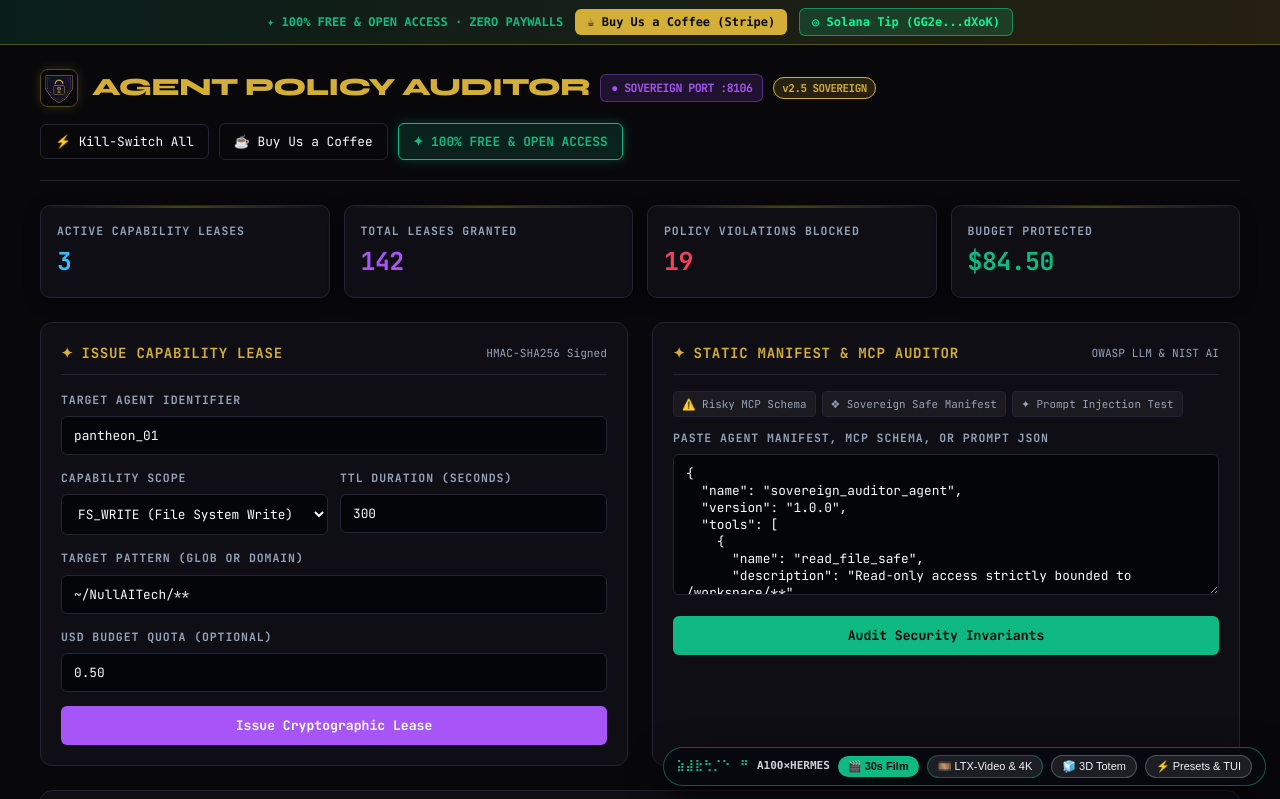
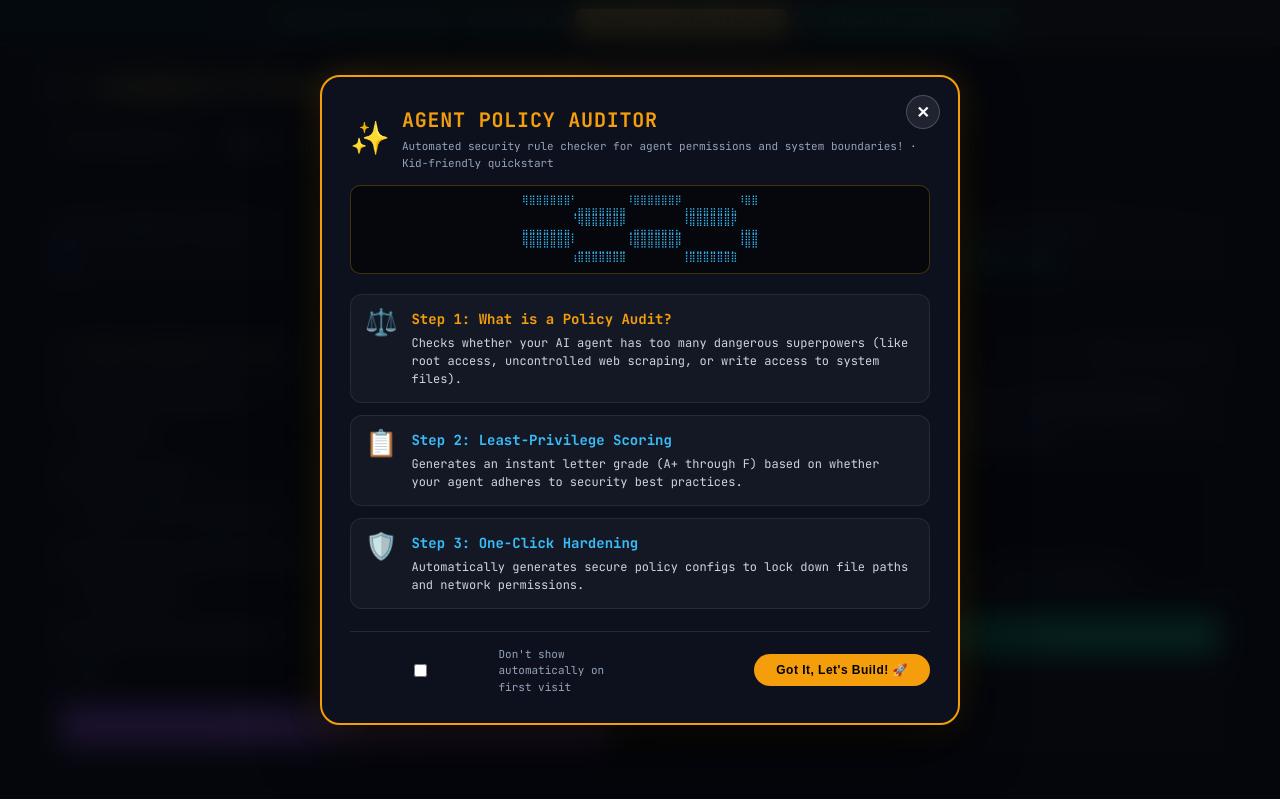
Before and after one commit to 1nc0gn30/agent-policy-auditor, a website: page public/index.html in a window 1280 px wide. Shown: the top 799 px of the page. Drawn offline with Linux system fonts and the light colour scheme.

Commit message:
feat: add kid-friendly tutorial modal with live Braille wave to agent-policy-auditor

```diff
--- a/public/index.html
+++ b/public/index.html
@@ -1380,5 +1380,21 @@
     });
   </script>
   <script src="/assets/sovereign-upgrade.js" defer></script>
+
+  <script src="/sovereign_tutorial.js"></script>
+  <script>
+    window.addEventListener("DOMContentLoaded", function() {
+      if (window.createSovereignTutorial) {
+        window.createSovereignTutorial({
+          toolId: "agent-policy-auditor",
+          toolName: "Agent Policy Auditor",
+          tagline: "Automated security rule checker for agent permissions and system boundaries!",
+          accentColor: "#F59E0B",
+          steps: [{"icon": "\u2696\ufe0f", "title": "What is a Policy Audit?", "desc": "Checks whether your AI agent has too many dangerous superpowers (like root access, uncontrolled web scraping, or write access to system files)."}, {"icon": "\ud83d\udccb", "title": "Least-Privilege Scoring", "desc": "Generates an instant letter grade (A+ through F) based on whether your agent adheres to security best practices."}, {"icon": "\ud83d\udee1\ufe0f", "title": "One-Click Hardening", "desc": "Automatically generates secure policy configs to lock down file paths and network permissions."}]
+        });
+      }
+    });
+  </script>
+
 </body>
 </html>
--- /dev/null
+++ b/public/sovereign_tutorial.js
@@ -0,0 +1,136 @@
+/**
+ * Sovereign Reusable Kid-Friendly Tutorial & Braille/ASCII Magic Engine
+ * Author: Neal Frazier Tech (@1nc0gn30) • NullAI Platform
+ */
+(function() {
+  if (window.__SOVEREIGN_TUTORIAL_ATTACHED__) return;
+  window.__SOVEREIGN_TUTORIAL_ATTACHED__ = true;
+
+  window.createSovereignTutorial = function(config) {
+    const {
+      toolId,
+      toolName,
+      tagline,
+      steps, // [{ icon, title, desc }]
+      accentColor = "#FFB800"
+    } = config;
+
+    // Check if modal already exists
+    if (document.getElementById(`sovTutorial-${toolId}`)) return;
+
+    // Remove any legacy floating A100 bar
+    const oldA100 = document.getElementById('zoth-sovereign-a100-bar');
+    if (oldA100) oldA100.remove();
+
+    // Create modal HTML
+    const modal = document.createElement('div');
+    modal.id = `sovTutorial-${toolId}`;
+    modal.style.cssText = 'display:none; position:fixed; inset:0; z-index:999999; background:rgba(4,6,12,0.85); backdrop-filter:blur(14px); align-items:center; justify-content:center; padding:18px; box-sizing:border-box;';
+
+    const stepsHtml = steps.map((s, idx) => `
+      <div style="display:flex; gap:14px; background:rgba(255,255,255,0.03); border:1px solid rgba(255,255,255,0.08); border-radius:12px; padding:14px; align-items:flex-start;">
+        <span style="font-size:26px; line-height:1;">${s.icon}</span>
+        <div>
+          <h4 style="margin:0 0 4px; color:${idx === 0 ? accentColor : '#38BDF8'}; font-size:14px; font-weight:700;">Step ${idx + 1}: ${s.title}</h4>
+          <p style="margin:0; color:#CBD5E1; font-size:12px; line-height:1.5;">${s.desc}</p>
+        </div>
+      </div>
+    `).join('');
+
+    modal.innerHTML = `
+      <div style="background:#0D111E; border:2px solid ${accentColor}; border-radius:20px; max-width:640px; width:100%; max-height:90vh; overflow-y:auto; box-shadow:0 24px 60px rgba(0,0,0,0.8), 0 0 35px ${accentColor}33; padding:28px; color:#F8FAFC; position:relative; font-family:ui-monospace, 'JetBrains Mono', SFMono-Regular, monospace; box-sizing:border-box;">
+
+        <button id="sovCloseBtn-${toolId}" style="position:absolute; top:18px; right:18px; background:rgba(255,255,255,0.08); border:1px solid rgba(255,255,255,0.2); color:#F8FAFC; width:34px; height:34px; border-radius:50%; font-size:16px; cursor:pointer; font-weight:bold; display:flex; align-items:center; justify-content:center;">✕</button>
+
+        <div style="display:flex; align-items:center; gap:12px; margin-bottom:14px;">
+          <span style="font-size:32px;">✨</span>
+          <div>
+            <h2 style="margin:0; font-size:20px; font-weight:800; color:${accentColor}; text-transform:uppercase; letter-spacing:0.04em;">${toolName}</h2>
+            <p style="margin:3px 0 0; color:#94A3B8; font-size:11px;">${tagline} · Kid-friendly quickstart</p>
+          </div>
+        </div>
+
+        <!-- Live ASCII / Braille Magic Stage -->
+        <div style="background:#05070D; border:1px solid ${accentColor}44; border-radius:10px; padding:10px; margin-bottom:20px; text-align:center; overflow:hidden;">
+          <pre id="sovBrailleCanvas-${toolId}" style="font-size:9.5px; line-height:9.5px; color:#38BDF8; margin:0; font-family:monospace; white-space:pre;"></pre>
+        </div>
+
+        <!-- Steps List -->
+        <div style="display:flex; flex-direction:column; gap:12px;">
+          ${stepsHtml}
+        </div>
+
+        <div style="margin-top:22px; display:flex; justify-content:space-between; align-items:center; padding-top:14px; border-top:1px solid rgba(255,255,255,0.1); flex-wrap:wrap; gap:12px;">
+          <label style="display:flex; align-items:center; gap:8px; font-size:11px; color:#94A3B8; cursor:pointer;">
+            <input type="checkbox" id="sovDontShow-${toolId}" style="cursor:pointer;"> Don't show automatically on first visit
+          </label>
+          <button id="sovActionBtn-${toolId}" style="background:${accentColor}; color:#000; border:none; padding:9px 22px; border-radius:999px; font-weight:800; font-size:12px; cursor:pointer; letter-spacing:0.04em;">Got It, Let's Build! 🚀</button>
+        </div>
+
+      </div>
+    `;
+
+    document.body.appendChild(modal);
+
+    let animInterval = null;
+    let tick = 0;
+
+    function renderBrailleWave() {
+      const el = document.getElementById(`sovBrailleCanvas-${toolId}`);
+      if (!el) return;
+      tick += 0.16;
+      const W = 34, H = 7;
+      let out = '';
+      for (let y = 0; y < H; y++) {
+        for (let x = 0; x < W; x++) {
+          let mask = 0;
+          const dots = [
+            [0,0,0x01],[0,1,0x02],[0,2,0x04],[0,3,0x40],
+            [1,0,0x08],[1,1,0x10],[1,2,0x20],[1,3,0x80]
+          ];
+          for (let d = 0; d < 8; d++) {
+            const px = x * 2 + dots[d][0];
+            const py = y * 4 + dots[d][1];
+            const v = Math.sin(px * 0.2 + tick) * Math.cos(py * 0.35 + tick);
+            if (v > 0.08) mask |= dots[d][2];
+          }
+          out += String.fromCharCode(0x2800 | mask);
+        }
+        out += '\n';
+      }
+      el.textContent = out;
+    }
+
+    function openModal() {
+      modal.style.display = 'flex';
+      if (!animInterval) {
+        animInterval = setInterval(renderBrailleWave, 55);
+      }
+    }
+
+    function closeModal() {
+      modal.style.display = 'none';
+      if (animInterval) {
+        clearInterval(animInterval);
+        animInterval = null;
+      }
+      const chk = document.getElementById(`sovDontShow-${toolId}`);
+      if (chk && chk.checked) {
+        localStorage.setItem(`sov_tutorial_seen_${toolId}`, 'true');
+      }
+    }
+
+    document.getElementById(`sovCloseBtn-${toolId}`).addEventListener('click', closeModal);
+    document.getElementById(`sovActionBtn-${toolId}`).addEventListener('click', closeModal);
+
+    // Auto-launch if not seen
+    if (!localStorage.getItem(`sov_tutorial_seen_${toolId}`)) {
+      setTimeout(openModal, 600);
+    }
+
+    return {
+      open: openModal,
+      close: closeModal
+    };
+  };
+})();
```
